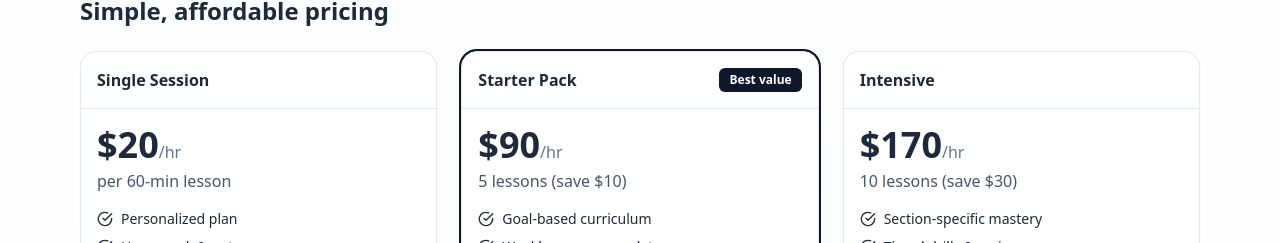
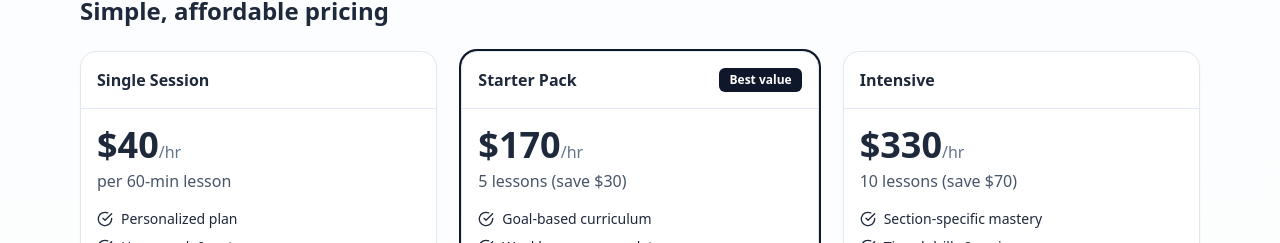
Before and after one commit to estauf/sat-tutoring-site, a Next.js app: page / in a window 1280 px wide. Shown: the part 1280-1523 px from the top of the page. Built offline with nearby package versions, Linux system fonts and the light colour scheme.

Commit message:
Update pricing for sessions and packages

```diff
--- a/app/page.jsx
+++ b/app/page.jsx
@@ -99,7 +99,7 @@ export default function SATLanding() {
         <div className="grid md:grid-cols-3 gap-6">
           <PriceCard
             title="Single Session"
-            price="$20"
+            price="$40"
             subtitle="per 60‑min lesson"
             bullets={["Personalized plan","Homework & notes","Progress tracker"]}
             cta="Book a lesson"
@@ -108,16 +108,16 @@ export default function SATLanding() {
           <PriceCard
             featured
             title="Starter Pack"
-            price="$90"
-            subtitle="5 lessons (save $10)"
+            price="$170"
+            subtitle="5 lessons (save $30)"
             bullets={["Goal‑based curriculum","Weekly progress updates","Parent check‑in"]}
             cta="Start now"
             link={CALENDLY_LINK}
           />
           <PriceCard
             title="Intensive"
-            price="$170"
-            subtitle="10 lessons (save $30)"
+            price="$330"
+            subtitle="10 lessons (save $70)"
             bullets={["Section‑specific mastery","Timed drills & reviews","Test‑week plan"]}
             cta="Reserve spot"
             link={CALENDLY_LINK}
```
